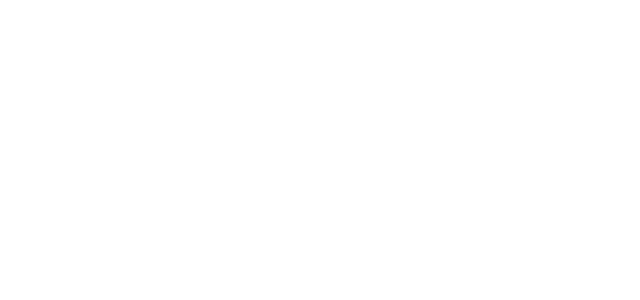
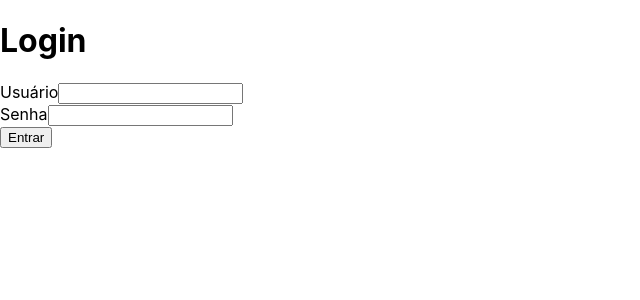
Before and after one commit to jphri/teste-baldussi, a React (Create React App) app in the folder frontend/: page /login in a window 1280 px wide. Before the commit this address had no page. Shown: the top 300 px of the page, without its empty margins (0-640 px from the left). Built offline with nearby package versions, Linux system fonts and the light colour scheme.

Commit message:
Feita a página de login

```diff
--- a/frontend/src/App.js
+++ b/frontend/src/App.js
@@ -1,6 +1,7 @@
 import logo from './logo.svg';
 import './App.css';
 import {Routes, Route} from 'react-router-dom';
+import LoginPage from './LoginPage';
 
 function Greet(props) {
   return (<h1>Hello, {props.name}</h1>)
@@ -11,9 +12,8 @@ function App() {
   return (
     <div>
       <Routes>
-        <Route path="/" element={<Greet name="Root"/>}/>
-        <Route path="/something" element={<Greet name="Something else"/>}/>
-        <Route path="/asdf" element={<Greet name="What?"/>}/>
+        <Route path="/login" element={<LoginPage/>}/>
+
       </Routes>
     </div>
   );
--- /dev/null
+++ b/frontend/src/LoginPage.js
@@ -0,0 +1,74 @@
+import { useState } from "react";
+import { useNavigate } from "react-router-dom";
+
+export default function LoginPage() {
+  const [username, setUsername] = useState("");
+  const [password, setPassword] = useState("");
+  const [error, setError] = useState(null);
+  const navigate = useNavigate();
+
+  const handleLogin = async (e) => {
+    e.preventDefault();
+    setError(null);
+
+    try {
+      const res = await fetch("http://localhost:8000/auth/token", {
+        method: "POST",
+        headers: {
+          "Content-Type": "application/x-www-form-urlencoded", // importante!
+        },
+        body: new URLSearchParams({
+          username,
+          password,
+        }),
+      });
+
+      if (!res.ok) {
+        throw new Error("Usuário ou senha inválidos");
+      }
+
+      const data = await res.json();
+      localStorage.setItem("token", data.access_token);
+
+      navigate("/dashboard");
+    } catch (err) {
+      setError(err.message);
+    }
+  };
+
+  return (
+    <div>
+      <form
+        onSubmit={handleLogin}
+      >
+        <h1>Login</h1>
+
+        {error && <p>{error}</p>}
+
+        <div>
+          <label>Usuário</label>
+          <input
+            type="text"
+            value={username}
+            onChange={(e) => setUsername(e.target.value)}
+          />
+        </div>
+
+        <div>
+          <label>Senha</label>
+          <input
+            type="password"
+            value={password}
+            onChange={(e) => setPassword(e.target.value)}
+          />
+        </div>
+
+        <button
+          type="submit"
+        >
+          Entrar
+        </button>
+      </form>
+    </div>
+  );
+}
```
